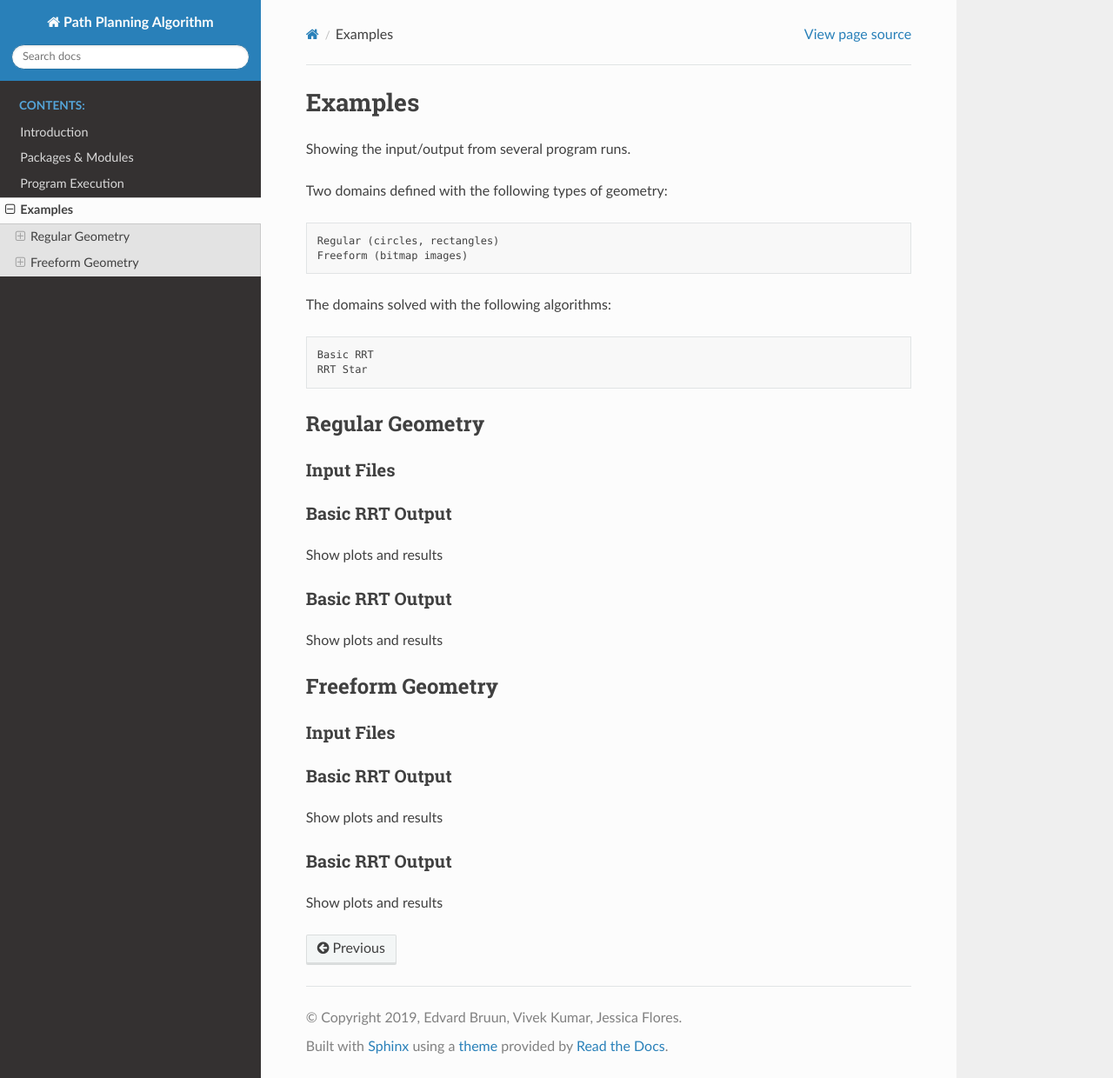
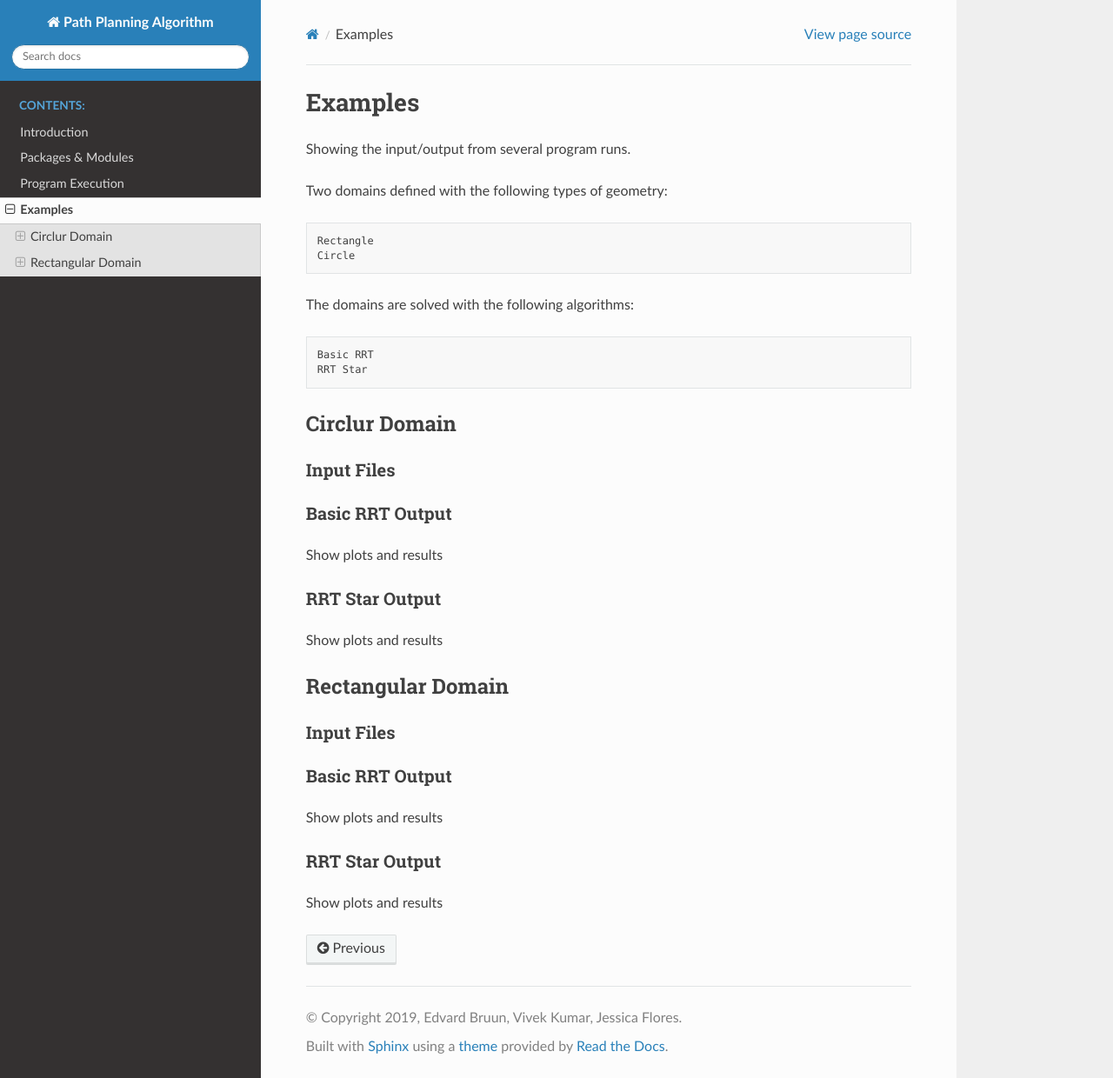
Before and after one commit to ebruun/apc_524_robotic_path_planning, a Sphinx documentation site: the page built from doc_sphinx/source/examples.rst, in a window 1280 px wide and 1240 px high. Shown: the whole window at 87% size. Built offline with Sphinx 7.4.7 and the Read the Docs theme 2.0.0, drawn with Linux system fonts in a browser that asks for light colours.

Commit message:
Finished Sphinx documentation introduction

```diff
--- a/doc_sphinx/source/examples.rst
+++ b/doc_sphinx/source/examples.rst
@@ -5,15 +5,15 @@ Showing the input/output from several program runs.
 
 Two domains defined with the following types of geometry::
 
-	Regular (circles, rectangles)
-	Freeform (bitmap images)
+	Rectangle
+	Circle
 
-The domains solved with the following algorithms::
+The domains are solved with the following algorithms::
 
 	Basic RRT
 	RRT Star
 
-Regular Geometry
+Circlur Domain
 ****************
 
 Input Files
@@ -23,13 +23,13 @@ Basic RRT Output
 ----------------
 Show plots and results
 
-Basic RRT Output
+RRT Star Output
 ----------------
 Show plots and results
 
 
-Freeform Geometry
-*****************
+Rectangular Domain
+******************
 
 Input Files
 -----------
@@ -38,6 +38,6 @@ Basic RRT Output
 ----------------
 Show plots and results
 
-Basic RRT Output
+RRT Star Output
 ----------------
 Show plots and results
```
Also changed, not shown: doc_sphinx/source/execution.rst (+68 -18 lines), doc_sphinx/source/intro.rst (+11 -3 lines), doc_sphinx/source/output.rst (+9 -1 lines), 1 other file.
